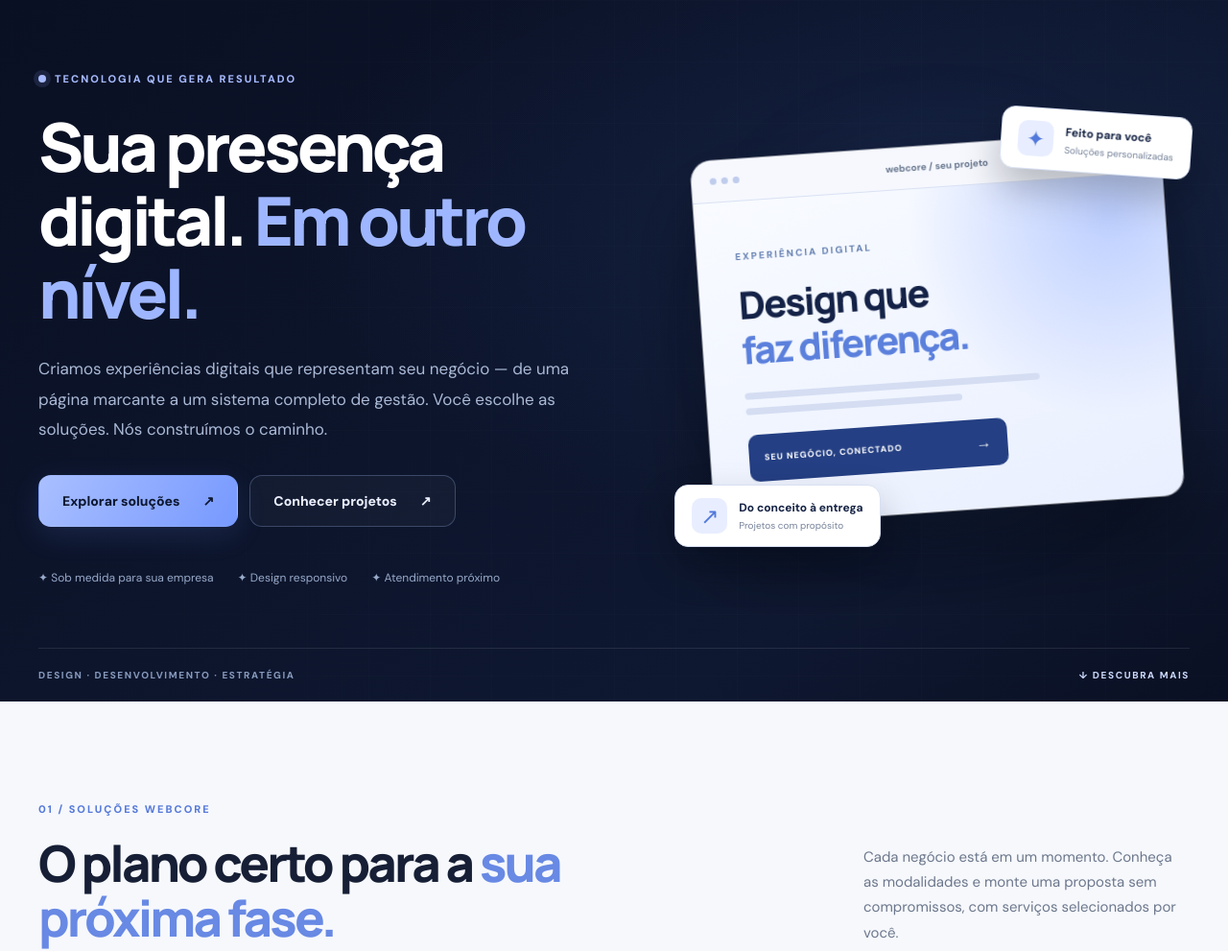
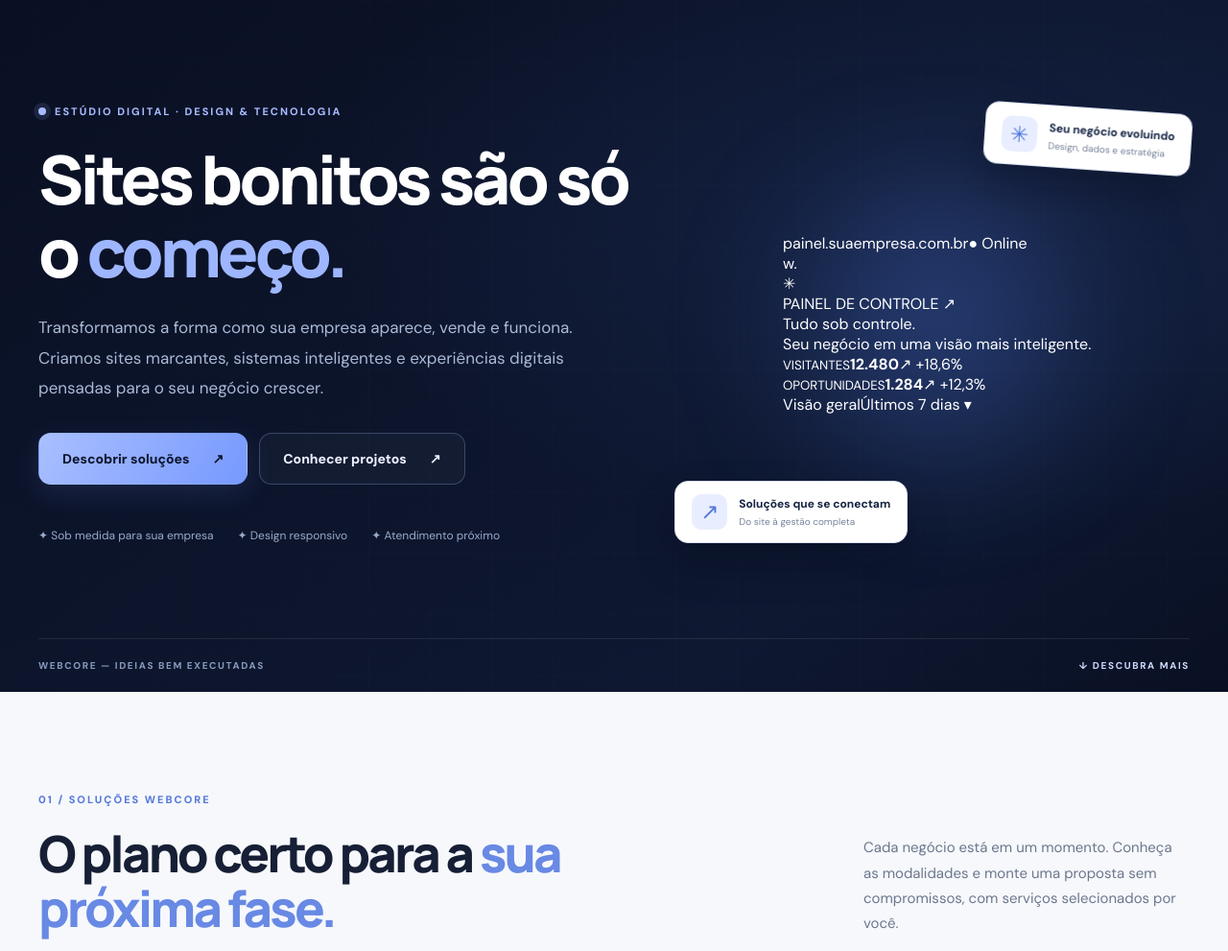
Before and after one commit to JoaoGabrii/web_core, a FastAPI app: page / in a window 1280 px wide. Shown: the part 81-1072 px from the top of the page at 96% size. Run offline with FastAPI, Linux system fonts and the light colour scheme.

Commit message:
Reimaginar hero como estúdio digital premium com preview de sistema e copy orientada a resultados

```diff
--- a/templates/home.html
+++ b/templates/home.html
@@ -16,20 +16,29 @@
     <div class="hero-grid" aria-hidden="true"></div>
     <div class="wrap hero-layout">
       <div class="hero-copy">
-        <div class="eyebrow"><span class="pulse-dot"></span> TECNOLOGIA QUE GERA RESULTADO</div>
-        <h1>Sua presença digital. <span>Em outro nível.</span></h1>
-        <p>Criamos experiências digitais que representam seu negócio — de uma página marcante a um sistema completo de gestão. Você escolhe as soluções. Nós construímos o caminho.</p>
-        <div class="hero-actions"><a href="#planos" class="btn btn-primary">Explorar soluções <span>↗</span></a><a href="#portfolio" class="btn btn-outline">Conhecer projetos <span>↗</span></a></div>
+        <div class="eyebrow"><span class="pulse-dot"></span> ESTÚDIO DIGITAL · DESIGN & TECNOLOGIA</div>
+        <h1>Sites bonitos são só o <span>começo.</span></h1>
+        <p>Transformamos a forma como sua empresa aparece, vende e funciona. Criamos sites marcantes, sistemas inteligentes e experiências digitais pensadas para o seu negócio crescer.</p>
+        <div class="hero-actions"><a href="#planos" class="btn btn-primary">Descobrir soluções <span>↗</span></a><a href="#portfolio" class="btn btn-outline">Conhecer projetos <span>↗</span></a></div>
         <div class="hero-trust"><span>✦ Sob medida para sua empresa</span><span>✦ Design responsivo</span><span>✦ Atendimento próximo</span></div>
       </div>
-      <div class="hero-art" aria-label="Ilustração de painéis digitais">
+      <div class="hero-art" aria-label="Prévia ilustrativa de uma plataforma digital">
         <div class="art-glow"></div>
-        <div class="mock-window"><div class="mock-top"><span class="mock-dots"><i></i><i></i><i></i></span><span>webcore / seu projeto</span><span>↗</span></div><div class="mock-body"><div class="mock-label">EXPERIÊNCIA DIGITAL</div><div class="mock-heading">Design que<br><em>faz diferença.</em></div><div class="mock-lines"><span></span><span></span></div><div class="mock-pill">SEU NEGÓCIO, CONECTADO <b>→</b></div></div></div>
-        <div class="floating-panel floating-one"><span>✦</span><div><strong>Feito para você</strong><small>Soluções personalizadas</small></div></div>
-        <div class="floating-panel floating-two"><span>↗</span><div><strong>Do conceito à entrega</strong><small>Projetos com propósito</small></div></div>
+        <div class="showcase-browser">
+          <div class="showcase-toolbar"><div class="browser-controls"><i></i><i></i><i></i></div><span>painel.suaempresa.com.br</span><span class="browser-lock">● Online</span></div>
+          <div class="showcase-workspace">
+            <aside class="showcase-sidebar"><div class="sidebar-logo">w<span>.</span></div><div class="sidebar-line active"></div><div class="sidebar-line"></div><div class="sidebar-line short"></div><div class="sidebar-line"></div><div class="sidebar-bottom">✳</div></aside>
+            <div class="showcase-main"><div class="showcase-overline">PAINEL DE CONTROLE <span>↗</span></div><div class="showcase-greeting">Tudo sob controle<span>.</span></div><div class="showcase-caption">Seu negócio em uma visão mais inteligente.</div>
+              <div class="showcase-stats"><div><small>VISITANTES</small><strong>12.480</strong><span>↗ +18,6%</span></div><div><small>OPORTUNIDADES</small><strong>1.284</strong><span>↗ +12,3%</span></div></div>
+              <div class="showcase-chart"><div class="chart-head"><span>Visão geral</span><span>Últimos 7 dias ▾</span></div><div class="chart-bars"><i style="--h:35%"></i><i style="--h:57%"></i><i style="--h:45%"></i><i style="--h:75%"></i><i style="--h:60%"></i><i style="--h:88%"></i><i style="--h:100%"></i><i style="--h:72%"></i><i style="--h:90%"></i><i style="--h:68%"></i></div></div>
+            </div>
+          </div>
+        </div>
+        <div class="floating-panel floating-one"><span>✳</span><div><strong>Seu negócio evoluindo</strong><small>Design, dados e estratégia</small></div></div>
+        <div class="floating-panel floating-two"><span>↗</span><div><strong>Soluções que se conectam</strong><small>Do site à gestão completa</small></div></div>
       </div>
     </div>
-    <div class="hero-bottom wrap"><span>DESIGN · DESENVOLVIMENTO · ESTRATÉGIA</span><a href="#planos" aria-label="Rolar para os planos">↓ DESCUBRA MAIS</a></div>
+    <div class="hero-bottom wrap"><span>WEBCORE — IDEIAS BEM EXECUTADAS</span><a href="#planos" aria-label="Rolar para os planos">↓ DESCUBRA MAIS</a></div>
   </section>
 
   <section id="planos" class="section plans-section">
```
